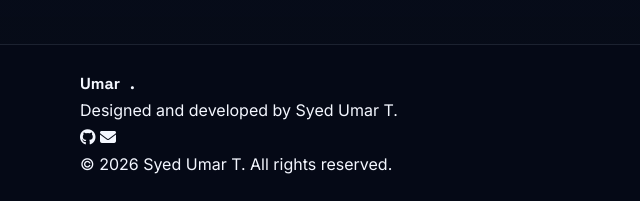
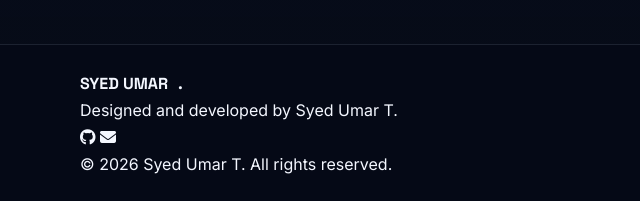
Before and after one commit to syedumar02/ai-portfolio-capstone, a plain HTML site: page index.html in a window 1280 px wide. Shown: the part 5856-6057 px from the top of the page, 0-640 px from the left. Drawn offline with Linux system fonts and the light colour scheme.

Commit message:
Update index.html

```diff
--- a/index.html
+++ b/index.html
@@ -398,7 +398,7 @@
   <!-- FOOTER -->
   <footer class="footer">
     <div class="container footer-content">
-      <a href="#home" class="logo">Umar<span>.</span></a>
+      <a href="#home" class="logo">SYED UMAR<span>.</span></a>
 
       <p>Designed and developed by Syed Umar T.</p>
 
```
